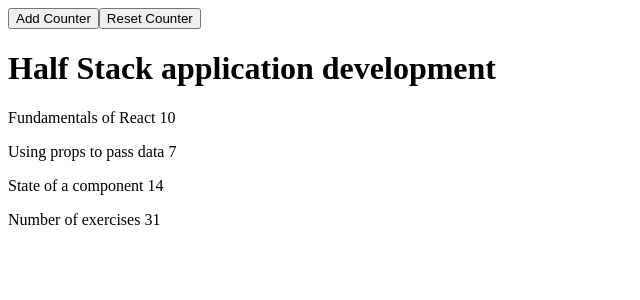
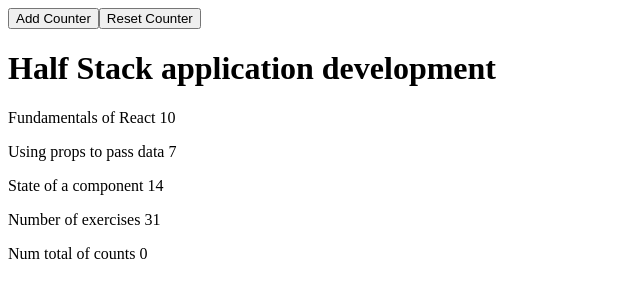
Before and after one commit to LAMDAMielgo/OFS, a React app in the folder m1/course_info/: page / in a window 1280 px wide. Shown: the top 300 px of the page, without its empty margins (0-640 px from the left). Built offline with nearby package versions, Linux system fonts and the light colour scheme.

Commit message:
trying to solve error in console when trying button

```diff
--- a/m1/course_info/src/App.js
+++ b/m1/course_info/src/App.js
@@ -37,15 +37,20 @@ const Total = (props) => {
   )
 }
 
-const CounterButton = () => {
+const State = (props) => {
+  return (
+    <p>
+      Num total of counts {props.counter}
+    </p>
+  )
+}
 
-  const [counter, setCounter] = useState(0)
+const CounterButton = ({counter, setCounter}) => {
   const increaseByOne=() => setCounter(counter +1)
   const setToZero=() => setCounter(0)
 
-  console.log(counter)
   return (
-    <div>
+    <div id="buttonContainer">
       <button onClick={increaseByOne}>
         Add Counter
       </button>
@@ -66,14 +71,15 @@ const App = () => {
       ]
     }
 
-
+    const [c, setC] = useState(0)
 
     return (
-      <div>
-        <CounterButton />
+      <div id="outer">
+        <CounterButton counter={c} setCounter={setC}/>
         <Header name = {renderData['course']} />
         <Content lines = {renderData['parts']} />
         <Total lines = {renderData['parts']} />
+        <State counter={c} />
       </div>
     )
     }
```
